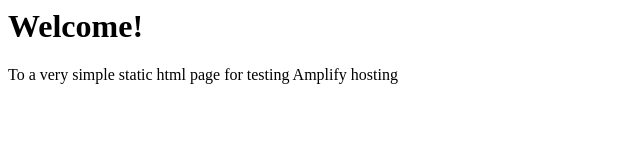
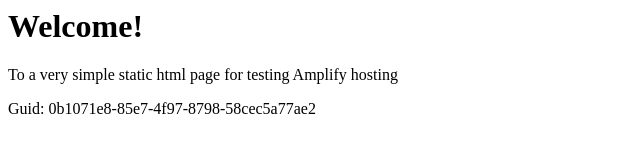
Before and after one commit to aws-aemilia-arn/Github-PR-Commit-Integration-Test-DoNotTouch-v1-preprod-eu-north-1, a website: page src/index.html in a window 1280 px wide. Shown: the whole page, without its empty margins (0-640 px from the left). Drawn offline with Linux system fonts and the light colour scheme.

Commit message:
commit from integ tests

```diff
--- a/src/index.html
+++ b/src/index.html
@@ -1,3 +1,5 @@
+
+
 <html lang="en">
 
 <head>
@@ -10,6 +12,6 @@
 <body>
     <h1>Welcome!</h1>
     <p>To a very simple static html page for testing Amplify hosting</p>
-</body>
+    <p>Guid: 0b1071e8-85e7-4f97-8798-58cec5a77ae2</p></body>
 
 </html>
```
